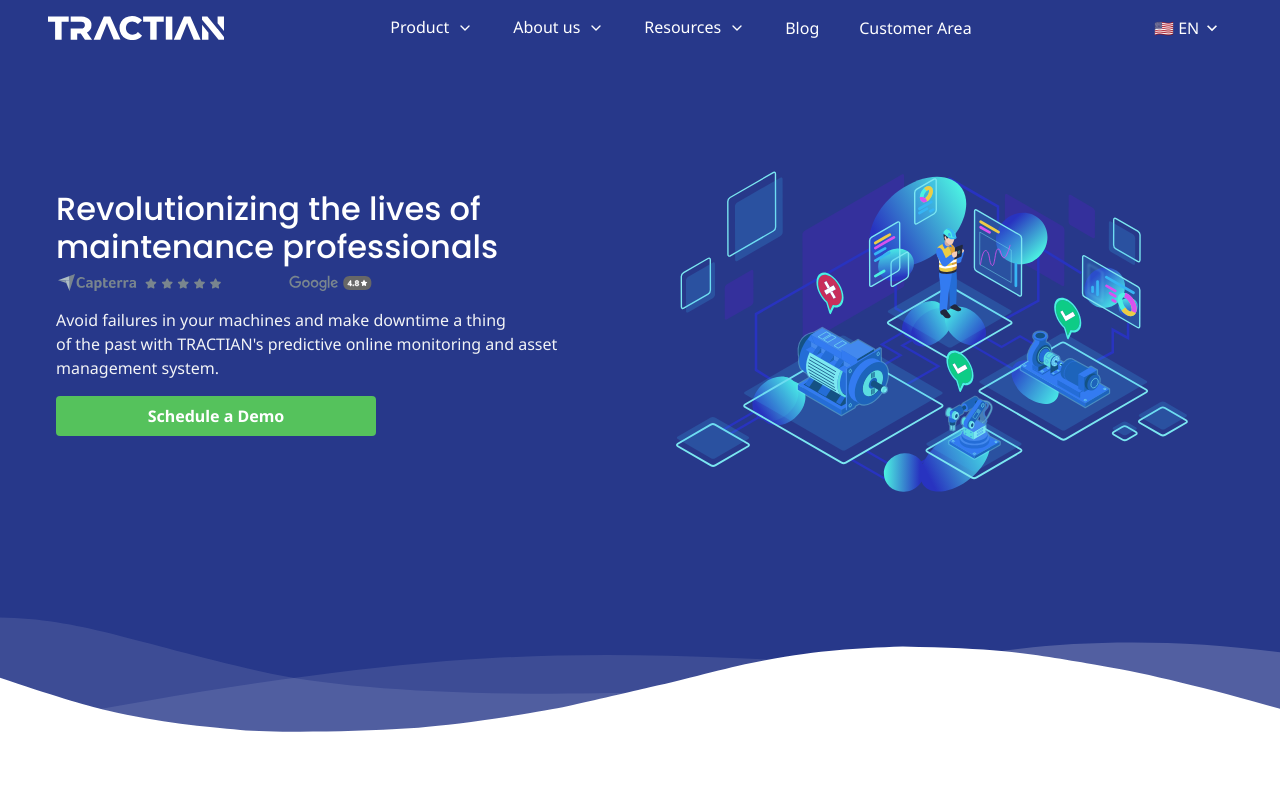
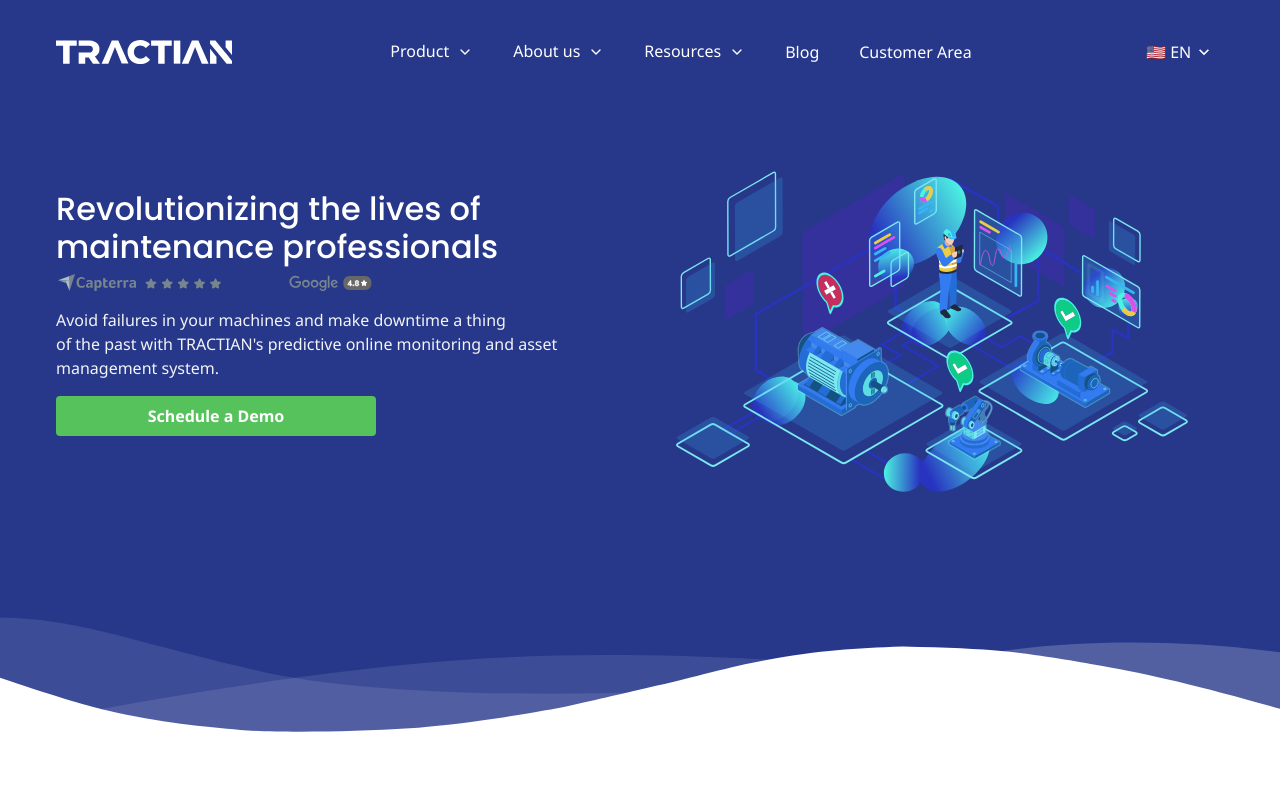
Before and after one commit to Kochiyama/Tractian, a Next.js app: page / in a window 1280 px wide. Shown: the top 800 px of the page. Built offline with nearby package versions, Linux system fonts and the light colour scheme.

Commit message:
Refactor: header padding dynamic

```diff
--- a/src/components/organisms/Header.tsx
+++ b/src/components/organisms/Header.tsx
@@ -1,17 +1,61 @@
 import { Center, Container, useBreakpointValue } from '@chakra-ui/react'
+import { useEffect, useState } from 'react'
 import { LanguageSelect } from '../atoms/LanguageSelect'
 import { Logo } from '../atoms/Logo'
 import { NavigationBar } from '../molecules/NavigationBar'
 import { Drawer } from './Drawer'
 
 export function Header() {
+	const [scrolledPercentage, setScrolledPercentage] = useState(0)
+	const [headerPadding, setHeaderPadding] = useState('2rem')
+	// from 2 to 0.5
 	const isWide = useBreakpointValue({ base: false, md: true })
 
+	const handleScroll = () => {
+		// percentage of viewport height scrolled
+		const scrolled = (window.pageYOffset * 100) / window.innerHeight
+		setScrolledPercentage(scrolled)
+		handleUpdatePadding()
+	}
+
+	useEffect(() => {
+		if (scrolledPercentage >= 100) {
+			return
+		}
+
+		const padding = 2 - 2 * (scrolledPercentage / 100)
+		if (padding <= 0.5) {
+			if (headerPadding !== '0.5rem') {
+				setHeaderPadding('0.5rem')
+			}
+
+			return
+		}
+
+		setHeaderPadding(`${padding.toFixed(2)}rem`)
+	}, [scrolledPercentage])
+
+	const handleUpdatePadding = () => {}
+
+	useEffect(() => {
+		window.addEventListener('scroll', handleScroll, { passive: true })
+
+		return () => {
+			window.removeEventListener('scroll', handleScroll)
+		}
+	}, [])
+
 	return (
-		<Center bgColor='brand.200' position='fixed' w='100vw'>
+		<Center
+			bgColor='brand.200'
+			position='fixed'
+			w='100vw'
+			zIndex={99999}
+			transition='ease 300ms'
+		>
 			<Container
 				maxW='1200px'
-				p='0.5rem'
+				py={headerPadding}
 				d='flex'
 				flexDir='row'
 				justifyContent='space-between'
```
